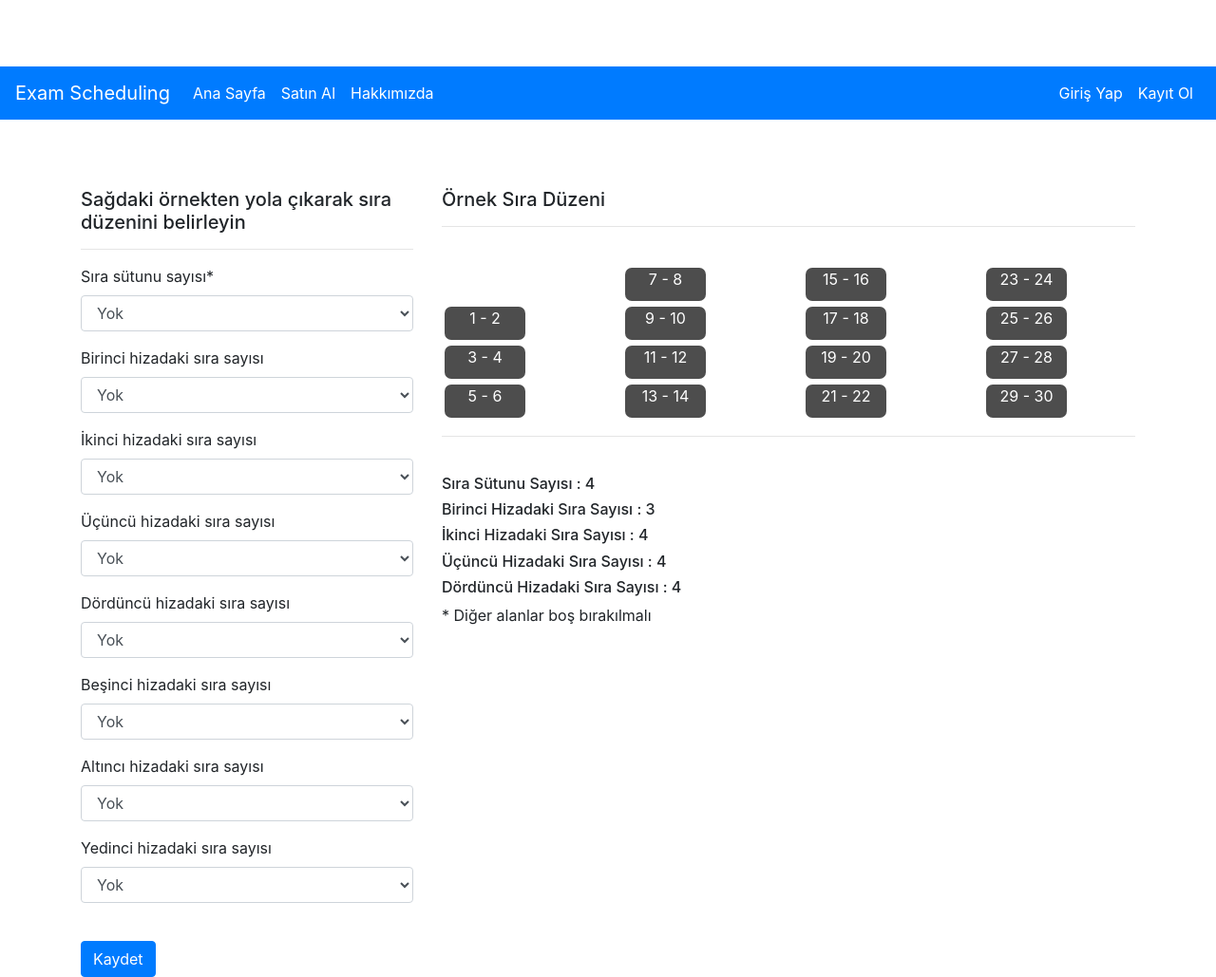
After one commit to ahmetfarukyilmaz/Exam-Scheduling-System, a Django app: page /desk_plan/ in a window 1280 px wide. The commit adds this page. Shown: the whole page at 95% size. Run offline with Django 3.2, Linux system fonts and the light colour scheme; parts of the project's set-up code (start-up, migrations or seed data) failed here and were passed over; some libraries are stand-ins or nearby versions.

Commit message:
create desk plan interface

```diff
--- a/exam/forms.py
+++ b/exam/forms.py
@@ -110,3 +110,87 @@ class ExamForm(forms.Form):
 
 
         return values
+
+
+
+class DeskPlanForm(forms.Form):
+    numbers =(
+    (0, "Yok"),
+    (1, 1),
+    (2, 2),
+    (3, 3),
+    (4, 4),
+    (5, 5),
+    (6, 6),
+    (7, 7),
+    )
+    columns = forms.ChoiceField(choices=numbers, label="Sıra sütunu sayısı", required=True)
+    c1 = forms.ChoiceField(choices=numbers, label="Birinci hizadaki sıra sayısı", required=False)
+    c2 = forms.ChoiceField(choices=numbers, label="İkinci hizadaki sıra sayısı", required=False)
+    c3 = forms.ChoiceField(choices=numbers, label="Üçüncü hizadaki sıra sayısı", required=False)
+    c4 = forms.ChoiceField(choices=numbers, label="Dördüncü hizadaki sıra sayısı", required=False)
+    c5 = forms.ChoiceField(choices=numbers, label="Beşinci hizadaki sıra sayısı", required=False)
+    c6 = forms.ChoiceField(choices=numbers, label="Altıncı hizadaki sıra sayısı", required=False)
+    c7 = forms.ChoiceField(choices=numbers, label="Yedinci hizadaki sıra sayısı", required=False)
+
+    def clean(self):
+        columns = int(self.cleaned_data.get("columns"))
+        c1 = int(self.cleaned_data.get("c1"))
+        c2 = int(self.cleaned_data.get("c2"))
+        c3 = int(self.cleaned_data.get("c3"))
+        c4 = int(self.cleaned_data.get("c4"))
+        c5 = int(self.cleaned_data.get("c5"))
+        c6 = int(self.cleaned_data.get("c6"))
+        c7 = int(self.cleaned_data.get("c7"))
+
+        if columns == 0:
+            raise forms.ValidationError("Lütfen sütun sayısı girin!")
+
+        if columns == 1:
+            print("girdi")
+            if c2 + c3 + c4 + c5 + c6 + c7 != 0:
+                raise forms.ValidationError("Bir sütun girdiniz. Lütfen sadece birinci sütun için seçim yapın!")
+            if c1 == 0:
+                raise forms.ValidationError("Bir sütun girdiniz. Lütfen birinci sütun için seçim yapın!")
+        if columns == 2:
+            if c3 + c4 + c5 + c6 + c7 != 0:
+                raise forms.ValidationError("İki sütun girdiniz. Lütfen sadece birinci ve ikinci sütun için seçim yapın!")
+            if c1 * c2 == 0:
+                raise forms.ValidationError("İki sütun girdiniz. Lütfen birinci ve ikinci sütun için seçim yapın!")
+        if columns == 3:
+            if c4 + c5 + c6 + c7 != 0:
+                raise forms.ValidationError("Üç sütun girdiniz. Lütfen sadece birinci, ikinci ve üçüncü sütun için seçim yapın!")
+            if c1 * c2 * c3 == 0:
+                raise forms.ValidationError("Üç sütun girdiniz. Lütfen birinci, ikinci ve üçüncü sütun için seçim yapın!")
+        if columns == 4:
+            if c5 + c6 + c7 != 0:
+                raise forms.ValidationError("Dört sütun girdiniz. Lütfen sadece birinci, ikinci, üçüncü ve dördüncü sütun için seçim yapın!")
+            if c1 * c2 * c3 * 4 == 0:
+                raise forms.ValidationError("Dört sütun girdiniz. Lütfen birinci, ikinci, üçüncü ve dördüncü sütun için seçim yapın!")
+        if columns == 5:
+            if c6 + c7 != 0:
+                raise forms.ValidationError("Beş sütun girdiniz. Lütfen altıncı ve yedinci sütun için seçim yapmayın!")
+            if c1 * c2 * c3 * c4 * c5 == 0:
+                raise forms.ValidationError("Beş sütun girdiniz. Lütfen birinci, ikinci, üçüncü, dördüncü ve beşinci sütun için seçim yapın!")
+        if columns == 6:
+            if c7 != 0:
+                raise forms.ValidationError("Altı sütun girdiniz. Lütfen yedinci sütun için seçim yapmayın!")
+            if c1 * c2 * c3 * c4 * c5 * c6== 0:
+                raise forms.ValidationError("Altı sütun girdiniz. Lütfen birinci, ikinci, üçüncü, dördüncü, beşinci ve altıncı sütun için seçim yapın!")
+        if columns == 7 and c1 * c2 * c3 * c4 * c5 * c6 * c7 == 0:
+            raise forms.ValidationError("Yedi sütun girdiniz. Lütfen tüm sütunlar için seçim yapın!")
+
+
+        values = {
+            "columns"  : columns,
+            "c1"  : c1,
+            "c2"  : c2,
+            "c3"  : c3,
+            "c4"  : c4,
+            "c5"  : c5,
+            "c6"  : c6,
+            "c7"  : c7
+        }
+
+
+        return values
--- a/exam/views.py
+++ b/exam/views.py
@@ -15,6 +15,23 @@ from exam.readStudents import uploadStudents
 #from .examCreatingForms import ExamForm
 
 # Create your views here.
+
+def desk_plan(request):
+    form = DeskPlanForm(request.POST or None)
+    if form.is_valid():
+        context = {
+            "form" : form
+        }
+        print("ldfnsldf")
+        return render(request, "desk_plan.html", context)
+
+    deskplan = [False, True]
+
+    context = {
+        "form" : form,
+        "deskplan" : deskplan
+    }
+    return render(request, "desk_plan.html", context)
 
 def loginUser(request):
     form = LoginForm(request.POST or None)
--- a/exam_scheduling_system/urls.py
+++ b/exam_scheduling_system/urls.py
@@ -42,6 +42,7 @@ urlpatterns = [
     #path('schooladmin/upload-student-list/', schooladmin_uploadStudentList),
     path('schooladmin/create-schedule/', schooladmin_createSchedule),
     path('profile/', profile),
+    path('desk_plan/', desk_plan),
 
 
 
--- /dev/null
+++ b/templates/desk_plan.html
@@ -0,0 +1,294 @@
+{% extends 'layout.html' %}
+
+{% block title %}
+    Oturma Planı
+{% endblock title %}
+
+{%block stylecss %}
+.rectangle {
+    height: 35px;
+    width: 85px;
+    color:white;
+    background-color: rgb(77,77,77);
+    border-radius:7px;
+    text-align:center;
+    vertical-align:middle;
+    justify-content:center;
+    align-items: center;
+  }
+.col-sm{
+    margin: 3px;
+}
+
+{%endblock stylecss%}
+
+{% block content %}
+{% load crispy_forms_tags %}
+{% if messages %}
+<ul class="messages">
+    {% for message in messages %}
+    <div {% if message.tags %} class="alert alert-{{ message.tags }}"{% endif %}>
+        {% if message.level == DEFAULT_MESSAGE_LEVELS.ERROR %}Important: {% endif %}
+        {{ message }}
+    </div>
+    {% endfor %}
+</ul>
+{% endif %}
+<div class="row">
+    <div class="col-4">
+        <h5>Sağdaki örnekten yola çıkarak sıra düzenini belirleyin</h5>
+        <hr>
+        <form method="post">
+            {% csrf_token %}
+            {{form|crispy}}
+            <br>
+            <button type="submit" class="btn btn-primary">Kaydet</button>
+
+        </form>
+    </div>
+    <div class="col-8">
+
+        {%if deskplan.1%}
+        <h5>Örnek Sıra Düzeni</h5>
+        <hr>
+        <br>
+
+        <div class="row">
+            <div class="col-sm" style="visibility:hidden"><div class="rectangle">
+                <a></a>
+            </div></div>
+            <div class="col-sm"><div class="rectangle">
+                <a>7 - 8</a>
+            </div></div>
+            <div class="col-sm"><div class="rectangle">
+                <a>15 - 16</a>
+            </div></div>
+            <div class="col-sm"><div class="rectangle">
+                <a>23 - 24</a>
+            </div></div>
+        </div>
+        <div class="row">
+            <div class="col-sm"><div class="rectangle">
+                <a>1 - 2</a>
+            </div></div>
+            <div class="col-sm"><div class="rectangle">
+                <a>9 - 10</a>
+            </div></div>
+            <div class="col-sm"><div class="rectangle">
+                <a>17 - 18</a>
+            </div></div>
+            <div class="col-sm"><div class="rectangle">
+                <a>25 - 26</a>
+            </div></div>
+        </div>
+        <div class="row">
+            <div class="col-sm"><div class="rectangle">
+                <a>3 - 4</a>
+            </div></div>
+            <div class="col-sm"><div class="rectangle">
+                <a>11 - 12</a>
+            </div></div>
+            <div class="col-sm"><div class="rectangle">
+                <a>19 - 20</a>
+            </div></div>
+            <div class="col-sm"><div class="rectangle">
+                <a>27 - 28</a>
+            </div></div>
+        </div>
+        <div class="row">
+            <div class="col-sm"><div class="rectangle">
+                <a>5 - 6</a>
+            </div></div>
+            <div class="col-sm"><div class="rectangle">
+                <a>13 - 14</a>
+            </div></div>
+            <div class="col-sm"><div class="rectangle">
+                <a>21 - 22</a>
+            </div></div>
+            <div class="col-sm"><div class="rectangle">
+                <a>29 - 30</a>
+            </div></div>
+        </div>
+        <hr>
+        <br>
+        <h6>Sıra Sütunu Sayısı : 4</h6>
+        <h6>Birinci Hizadaki Sıra Sayısı : 3</h6>
+        <h6>İkinci Hizadaki Sıra Sayısı : 4</h6>
+        <h6>Üçüncü Hizadaki Sıra Sayısı : 4</h6>
+        <h6>Dördüncü Hizadaki Sıra Sayısı : 4</h6>
+        <a>* Diğer alanlar boş bırakılmalı</a>
+
+
+        {%endif%}
+
+        {%if deskplan.0%}
+        <div class="row">
+            <div class="col-sm"><div class="rectangle">
+                <a>1 - 2</a>
+            </div></div>
+            <div class="col-sm"><div class="rectangle">
+                <a>1 - 2</a>
+            </div></div>
+            <div class="col-sm"><div class="rectangle">
+                <a>1 - 2</a>
+            </div></div>
+            <div class="col-sm"><div class="rectangle">
+                <a>1 - 2</a>
+            </div></div>
+            <div class="col-sm"><div class="rectangle">
+                <a>1 - 2</a>
+            </div></div>
+            <div class="col-sm"><div class="rectangle">
+                <a>1 - 2</a>
+            </div></div>
+        </div>
+        {%endif%}
+
+
+        {%if deskplan.0%}
+        <div class="row">
+            <div class="col-sm"><div class="rectangle">
+                <a>1 - 2</a>
+            </div></div>
+            <div class="col-sm"><div class="rectangle">
+                <a>1 - 2</a>
+            </div></div>
+            <div class="col-sm"><div class="rectangle">
+                <a>1 - 2</a>
+            </div></div>
+            <div class="col-sm"><div class="rectangle">
+                <a>1 - 2</a>
+            </div></div>
+            <div class="col-sm"><div class="rectangle">
+                <a>1 - 2</a>
+            </div></div>
+            <div class="col-sm"><div class="rectangle">
+                <a>1 - 2</a>
+            </div></div>
+        </div>
+        {%endif%}
+
+        {%if deskplan.0%}
+        <div class="row">
+            <div class="col-sm"><div class="rectangle">
+                <a>1 - 2</a>
+            </div></div>
+            <div class="col-sm"><div class="rectangle">
+                <a>1 - 2</a>
+            </div></div>
+            <div class="col-sm"><div class="rectangle">
+                <a>1 - 2</a>
+            </div></div>
+            <div class="col-sm"><div class="rectangle">
+                <a>1 - 2</a>
+            </div></div>
+            <div class="col-sm"><div class="rectangle">
+                <a>1 - 2</a>
+            </div></div>
+            <div class="col-sm"><div class="rectangle">
+                <a>1 - 2</a>
+            </div></div>
+        </div>
+        {%endif%}
+
+        {%if deskplan.0%}
+        <div class="row">
+            <div class="col-sm"><div class="rectangle">
+                <a>1 - 2</a>
+            </div></div>
+            <div class="col-sm"><div class="rectangle">
+                <a>1 - 2</a>
+            </div></div>
+            <div class="col-sm"><div class="rectangle">
+                <a>1 - 2</a>
+            </div></div>
+            <div class="col-sm"><div class="rectangle">
+                <a>1 - 2</a>
+            </div></div>
+            <div class="col-sm"><div class="rectangle">
+                <a>1 - 2</a>
+            </div></div>
+            <div class="col-sm"><div class="rectangle">
+                <a>1 - 2</a>
+            </div></div>
+        </div>
+        {%endif%}
+
+        {%if deskplan.0%}
+        <div class="row">
+            <div class="col-sm"><div class="rectangle">
+                <a>1 - 2</a>
+            </div></div>
+            <div class="col-sm"><div class="rectangle">
+                <a>1 - 2</a>
+            </div></div>
+            <div class="col-sm"><div class="rectangle">
+                <a>1 - 2</a>
+            </div></div>
+            <div class="col-sm"><div class="rectangle">
+                <a>1 - 2</a>
+            </div></div>
+            <div class="col-sm"><div class="rectangle">
+                <a>1 - 2</a>
+            </div></div>
+            <div class="col-sm"><div class="rectangle">
+                <a>1 - 2</a>
+            </div></div>
+        </div>
+        {%endif%}
+
+        {%if deskplan.0%}
+        <div class="row">
+            <div class="col-sm"><div class="rectangle">
+                <a>1 - 2</a>
+            </div></div>
+            <div class="col-sm"><div class="rectangle">
+                <a>1 - 2</a>
+            </div></div>
+            <div class="col-sm"><div class="rectangle">
+                <a>1 - 2</a>
+            </div></div>
+            <div class="col-sm"><div class="rectangle">
+                <a>1 - 2</a>
+            </div></div>
+            <div class="col-sm"><div class="rectangle">
+                <a>1 - 2</a>
+            </div></div>
+            <div class="col-sm"><div class="rectangle">
+                <a>1 - 2</a>
+            </div></div>
+        </div>
+        {%endif%}
+
+        {%if deskplan.0%}
+        <div class="row">
+            <div class="col-sm"><div class="rectangle">
+                <a>1 - 2</a>
+            </div></div>
+            <div class="col-sm"><div class="rectangle">
+                <a>1 - 2</a>
+            </div></div>
+            <div class="col-sm"><div class="rectangle">
+                <a>1 - 2</a>
+            </div></div>
+            <div class="col-sm"><div class="rectangle">
+                <a>1 - 2</a>
+            </div></div>
+            <div class="col-sm"><div class="rectangle">
+                <a>1 - 2</a>
+            </div></div>
+            <div class="col-sm"><div class="rectangle">
+                <a>1 - 2</a>
+            </div></div>
+        </div>
+        {%endif%}
+
+
+
+    </div>
+</div>
+
+
+
+
+{% endblock content %}
--- a/templates/layout.html
+++ b/templates/layout.html
@@ -2,6 +2,7 @@
 <!DOCTYPE html>
 <html lang="en">
 <head>
+
     <meta charset="UTF-8">
     <meta name="viewport" content="width=device-width, initial-scale=1.0">
     {% load static %}
@@ -13,6 +14,11 @@
     <link rel="stylesheet" href="https://stackpath.bootstrapcdn.com/bootstrap/4.4.1/css/bootstrap.min.css" integrity="sha384-Vkoo8x4CGsO3+Hhxv8T/Q5PaXtkKtu6ug5TOeNV6gBiFeWPGFN9MuhOf23Q9Ifjh" crossorigin="anonymous">
     <link rel="stylesheet" href="{% static 'css/style.css' %}">
 
+    <style>
+        {% block stylecss %}
+
+        {% endblock stylecss %}
+    </style>
 
 </head>
 <body>
--- a/templates/register.html
+++ b/templates/register.html
@@ -5,7 +5,6 @@
 {% endblock title %}
 
 {% block content %}
-{% load crispy_forms_tags %}
 {% if messages %}
 <ul class="messages">
     {% for message in messages %}
```
Also changed, not shown: exam/models.py (+13 -1 lines), exam/migrations/0015_auto_20210608_1744.py (added), static/css/style.css (line endings or trailing spaces).
